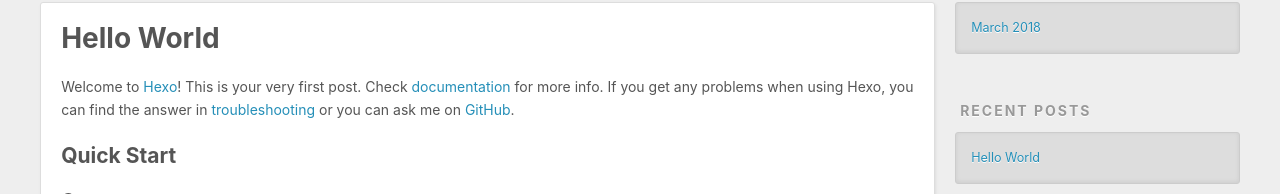
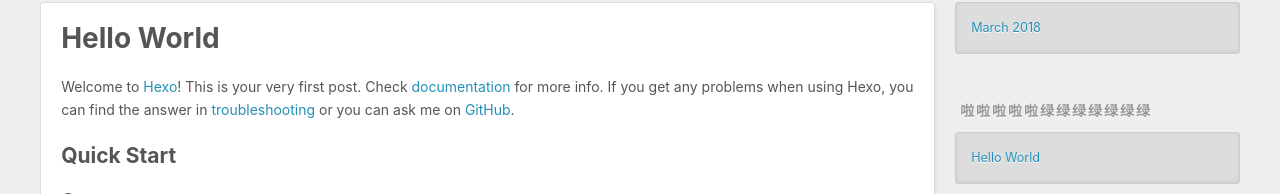
Before and after one commit to FanRuin/FanRuin.github.io, a plain HTML site: page index.html in a window 1280 px wide. Shown: the part 377-571 px from the top of the page. Drawn offline with nearby package versions, Linux system fonts and the light colour scheme; files that its build step writes are made by us from their sources; files whose address does not match are found by name.

Commit message:
Site updated: 2018-03-09 14:44:20

```diff
--- a/index.html
+++ b/index.html
@@ -132,7 +132,7 @@
 
 
   <div class="widget-wrap">
-    <h3 class="widget-title">Recent Posts</h3>
+    <h3 class="widget-title">啦啦啦啦啦绿绿绿绿绿绿绿</h3>
     <div class="widget">
       <ul>
 
```
